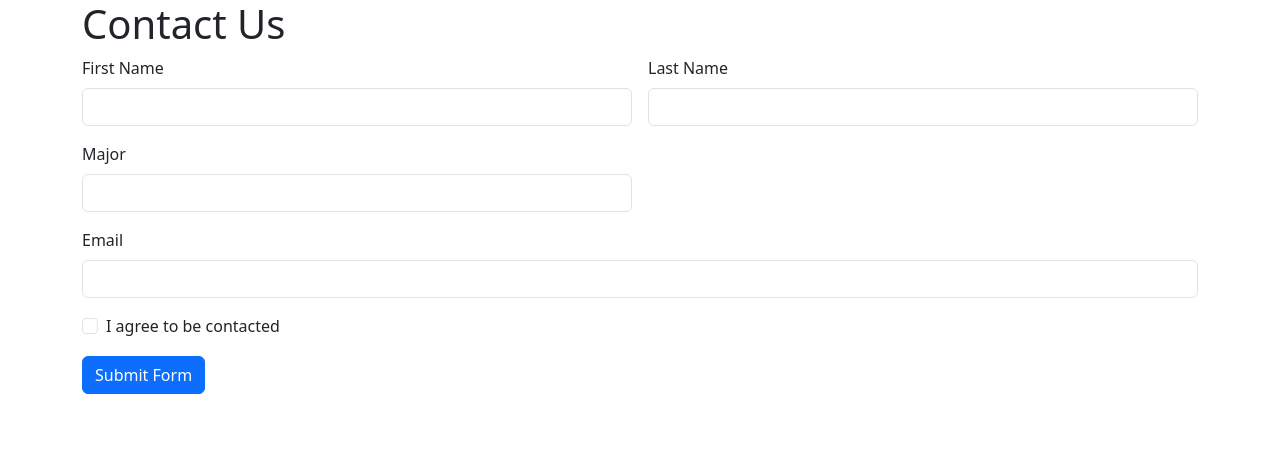
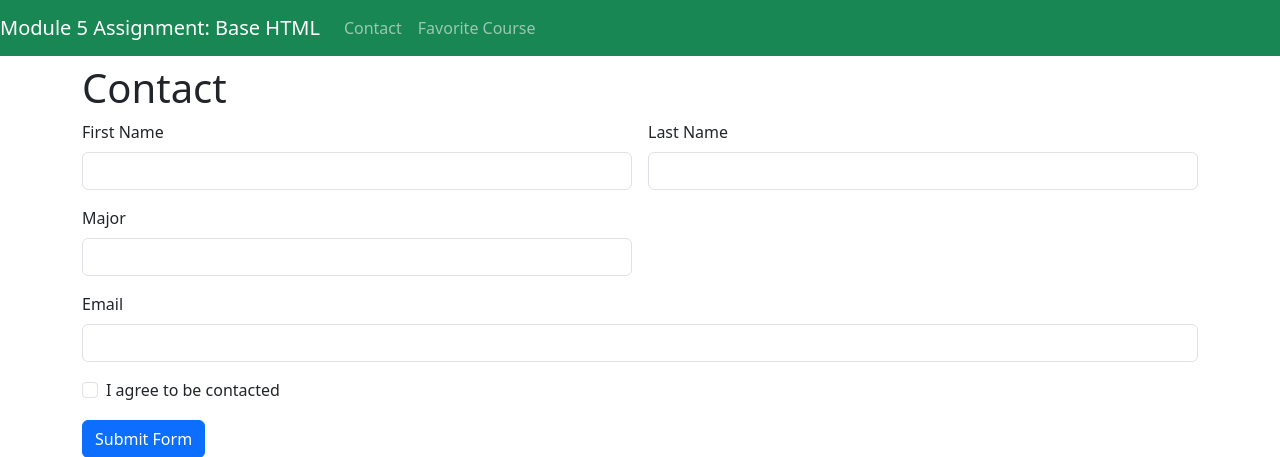
Before and after one commit to otoluwan/helloWorld, a Flask app: page /contact in a window 1280 px wide. Shown: the top 457 px of the page. Run offline with Flask 3, Linux system fonts and the light colour scheme.

Commit message:
included bootstrap design into base file and allowed for a green nav bar

```diff
--- a/templates/base.html
+++ b/templates/base.html
@@ -7,11 +7,26 @@
     <link href="https://cdn.jsdelivr.net/npm/bootstrap@5.3.3/dist/css/bootstrap.min.css" rel="stylesheet" integrity="sha384-QWTKZyjpPEjISv5WaRU9OFeRpok6YctnYmDr5pNlyT2bRjXh0JMhjY6hW+ALEwIH" crossorigin="anonymous">
 </head>
 <body>
+
+<nav class="navbar navbar-expand-lg navbar-dark bg-success">
+    <a class="navbar-brand" href="#">Module 5 Assignment: Base HTML</a>
+    <div class="collapse navbar-collapse" id="navbarNav">
+        <ul class="navbar-nav">
+            <li class="nav-item">
+                <a class="nav-link" href="/contact">Contact</a>
+            </li>
+            <li class="nav-item">
+                <a class="nav-link mr-2" href="/favorite-course">Favorite Course</a>
+            </li>
+        </ul>
+    </div>
+</nav>
+
 <div class="container">
-            <h1>{% block page_head %}{% endblock %}</h1>
+    <h1>{% block content %}</h1>
+    {% endblock %}
+</div>
 
-            {% block page_content %}{% endblock %}
-        </div>
 <script src="https://cdn.jsdelivr.net/npm/bootstrap@5.3.3/dist/js/bootstrap.min.js" integrity="sha384-0pUGZvbkm6XF6gxjEnlmuGrJXVbNuzT9qBBavbLwCsOGabYfZo0T0to5eqruptLy" crossorigin="anonymous"></script>
 </body>
 </html>
--- a/templates/contact.html
+++ b/templates/contact.html
@@ -1,14 +1,13 @@
 {% extends "base.html" %}
 
 {% block page_title %}
-    Contact Us
+    Contact
 {% endblock %}
 
-{% block page_head %}
-    Contact Us
-{% endblock %}
+{% block content %}
 
-{% block page_content %}
+<h1>Contact</h1>
+
     {% if form_submitted %}
     <div class="col-12">
         <h2>Thank you for completing my form!</h2>
@@ -77,3 +76,5 @@
      {% endif %}
 
 {% endblock %}
+</body>
+</html>
```
Also changed, not shown: templates/favorite-course.html (+5 -5 lines). Lines whose indentation alone changed are shown as unchanged.
